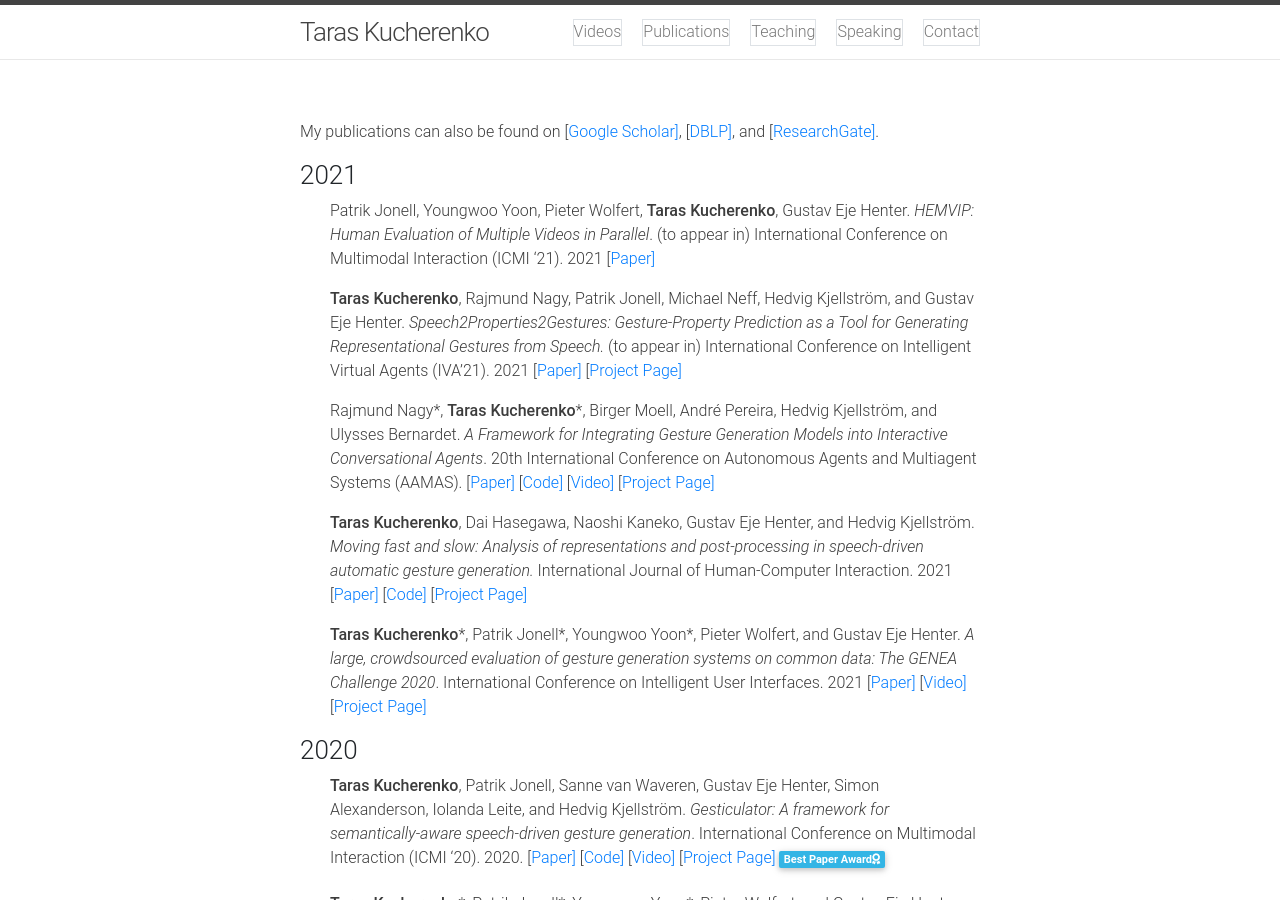
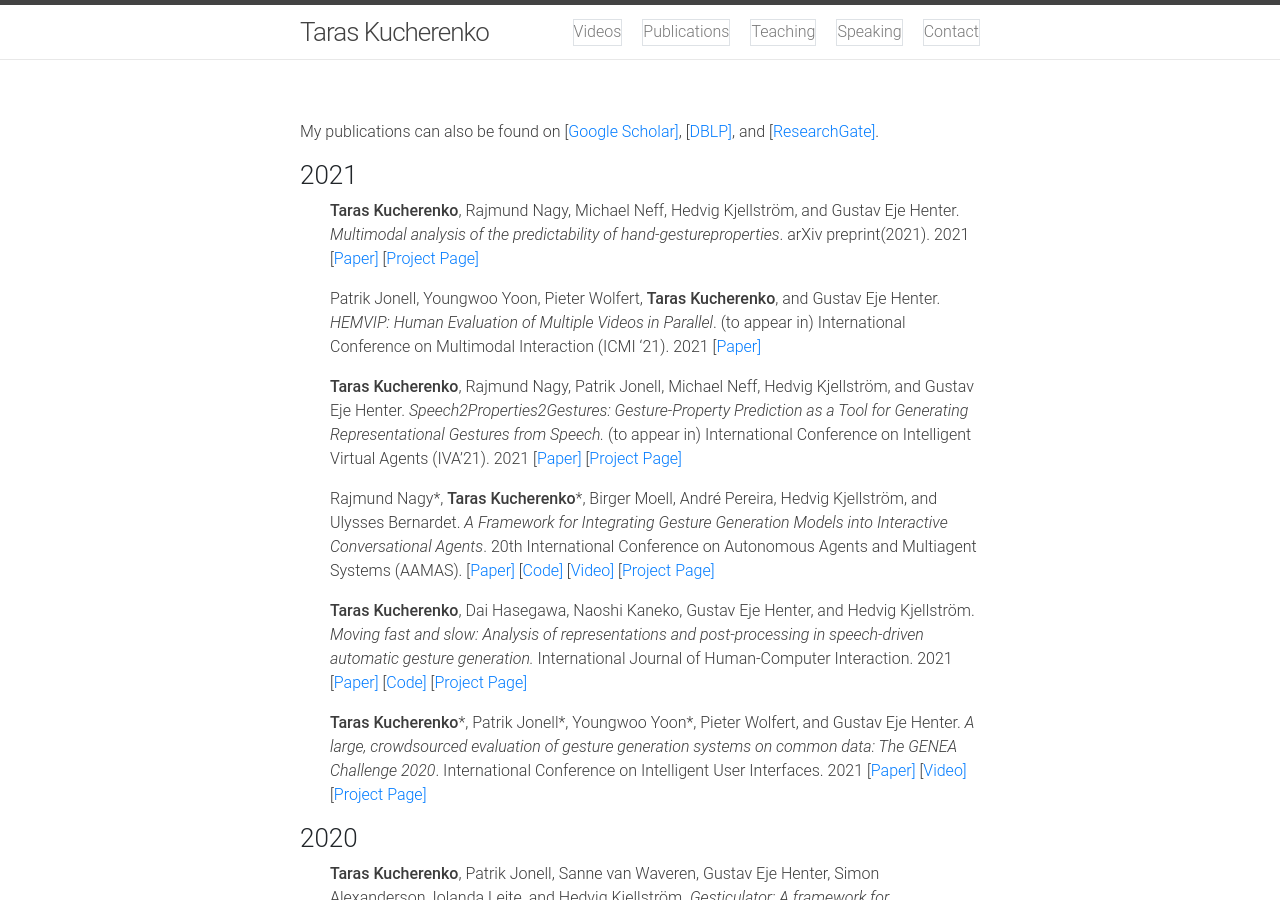
Before and after one commit to Svito-zar/Svito-zar.github.io, a Jekyll site: the page built from _pages/publications.md, in a window 1280 px wide and 900 px high. Built offline with Jekyll 4.4.1, drawn with Linux system fonts in a browser that asks for light colours; nearby versions of some CDN libraries.

Commit message:
Add a new paper

```diff
--- a/_pages/publications.md
+++ b/_pages/publications.md
@@ -13,7 +13,9 @@
 
 ### 2021
 
-* Patrik Jonell, Youngwoo Yoon, Pieter Wolfert, **Taras Kucherenko**, Gustav Eje Henter. *HEMVIP: Human Evaluation of Multiple Videos in Parallel*. (to appear in)  International Conference on Multimodal Interaction (ICMI '21). 2021 \[[Paper\]](https://arxiv.org/abs/2101.11898)
+* **Taras Kucherenko**, Rajmund Nagy, Michael Neff, Hedvig Kjellström, and Gustav Eje Henter. *Multimodal analysis of the predictability of hand-gestureproperties*. arXiv preprint(2021). 2021 \[[Paper\]](https://arxiv.org/abs/2108.05762) \[[Project Page\]](../_posts/2021-07-30-Speech2Gest2Prop.md)
+
+* Patrik Jonell, Youngwoo Yoon, Pieter Wolfert, **Taras Kucherenko**, and Gustav Eje Henter. *HEMVIP: Human Evaluation of Multiple Videos in Parallel*. (to appear in)  International Conference on Multimodal Interaction (ICMI '21). 2021 \[[Paper\]](https://arxiv.org/abs/2101.11898)
 
 * **Taras Kucherenko**, Rajmund Nagy, Patrik Jonell, Michael Neff, Hedvig Kjellström, and Gustav Eje Henter. *Speech2Properties2Gestures: Gesture-Property Prediction as a Tool for Generating Representational Gestures from Speech.* (to appear in) International Conference on Intelligent Virtual Agents (IVA’21). 2021 \[[Paper\]](https://arxiv.org/abs/2106.14736) \[[Project Page\]](../_posts/2021-07-30-Speech2Gest2Prop.md)
 
```
Also changed, not shown: _posts/2021-07-30-Speech2Gest2Prop.md (+2 -1 lines).
